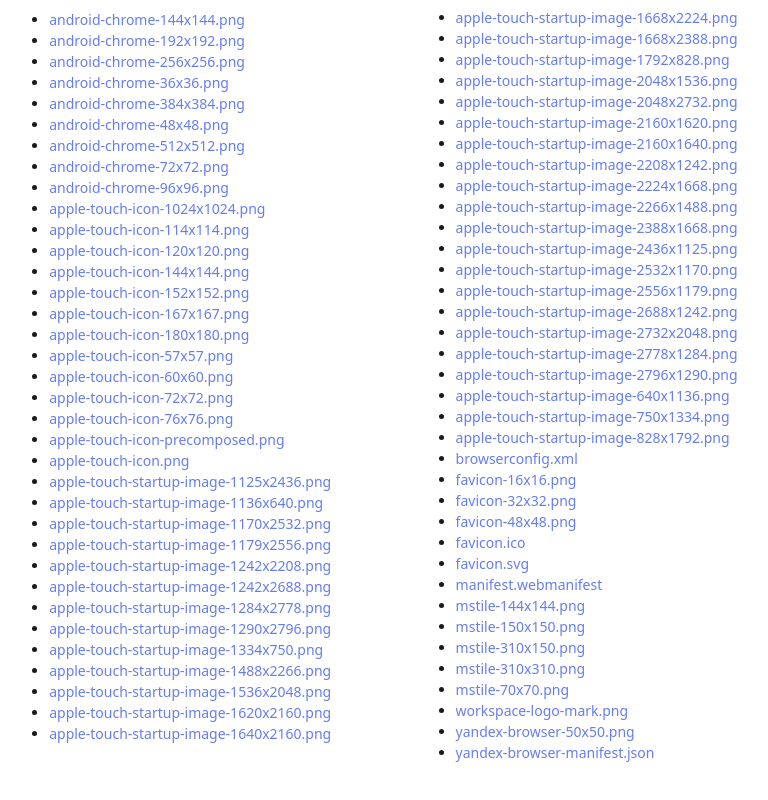
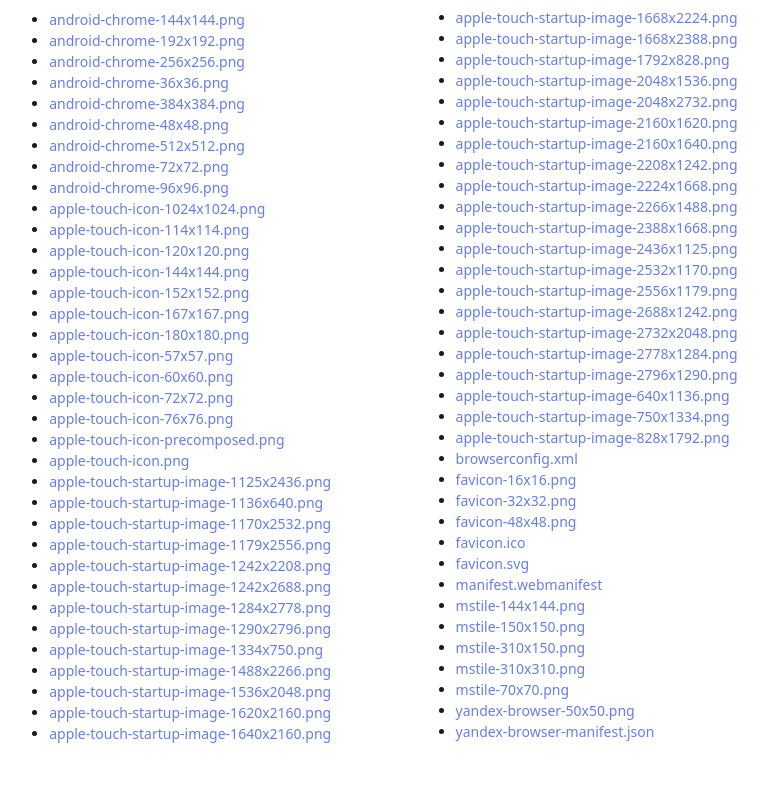
Before and after one commit to melbinjp/favicon, a plain HTML site: page index.html in a window 1280 px wide. Shown: the part 674-1474 px from the top of the page, without its empty margins (210-978 px from the left). Drawn offline with Linux system fonts and the light colour scheme.

Commit message:
deploy: ed9b3d69e9cae94646855234fabf7282ec104974

```diff
--- a/index.html
+++ b/index.html
@@ -115,7 +115,6 @@
       <li><a href="https://favicon.wecanuseai.com/mstile-310x150.png">mstile-310x150.png</a></li>
       <li><a href="https://favicon.wecanuseai.com/mstile-310x310.png">mstile-310x310.png</a></li>
       <li><a href="https://favicon.wecanuseai.com/mstile-70x70.png">mstile-70x70.png</a></li>
-      <li><a href="https://favicon.wecanuseai.com/workspace-logo-mark.png">workspace-logo-mark.png</a></li>
       <li><a href="https://favicon.wecanuseai.com/yandex-browser-50x50.png">yandex-browser-50x50.png</a></li>
       <li><a href="https://favicon.wecanuseai.com/yandex-browser-manifest.json">yandex-browser-manifest.json</a></li>
   </ul>
```
Also changed, not shown: workspace-logo-mark.png (deleted).
